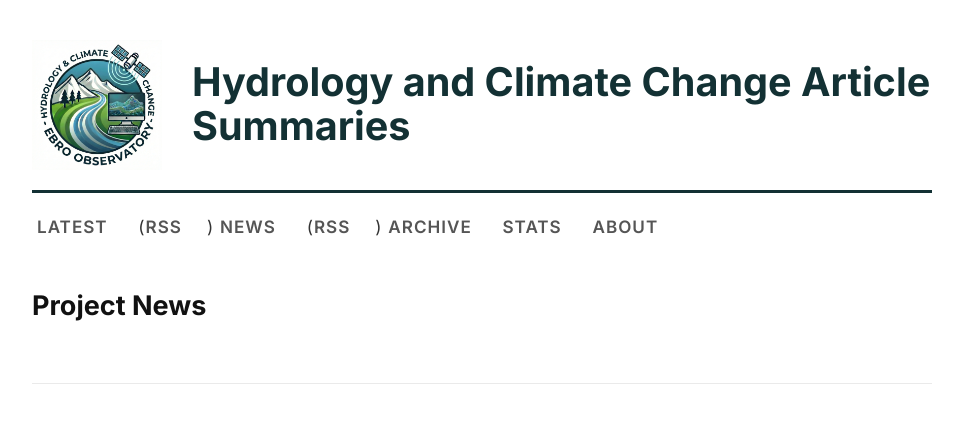
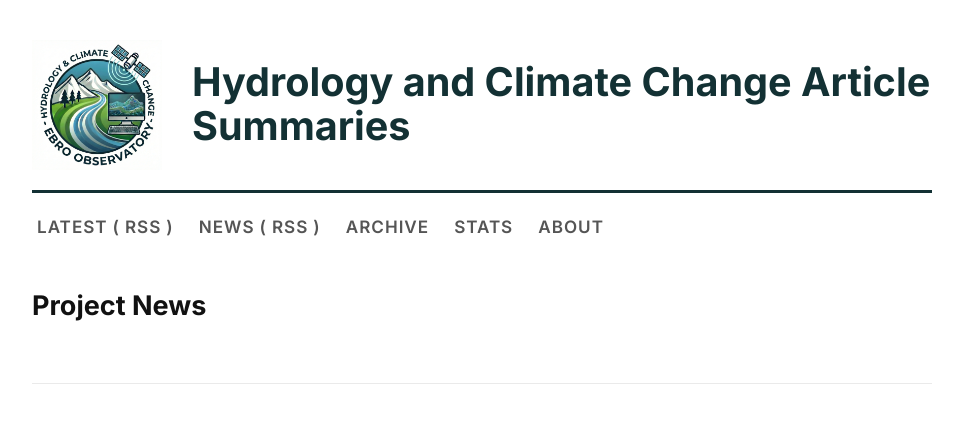
Before and after one commit to bitic/biblioassistant, a Python web app: template templates/news.html in a window 1280 px wide. Shown: the top 421 px of the page, without its empty margins (158-1121 px from the left). Run offline with Jinja, Linux system fonts and the light colour scheme; the template is opened without the code that fills it, so the values that code supplies are empty.

Commit message:
Fix menu spacing using flexbox and grouping
- Transitioned navigation to display: flex with a consistent gap.
- Wrapped grouped items (Label + RSS) in span tags to maintain proximity.
- Corrected inconsistent margins caused by mixed text and anchor tags.

This commit was coauthored by Gemini CLI

```diff
--- a/templates/base.html
+++ b/templates/base.html
@@ -86,13 +86,17 @@
             text-transform: uppercase;
             font-size: 0.95em;
             letter-spacing: 1px;
-            text-align: left; /* Align nav left too */
-            padding-left: 160px; /* Indent nav to align with text, effectively skipping logo width+gap? Or just left align. */
-            /* Better: just left align, maybe below title? */
+            text-align: left;
             padding-left: 5px;
+            display: flex;
+            flex-wrap: wrap;
+            gap: 25px;
+            align-items: center;
         }
-        header nav a { margin-right: 25px; margin-left: 0; color: #555; font-weight: 600; }
+        header nav a { color: #555; font-weight: 600; }
         header nav a:hover { color: var(--accent-color); }
+
+        .nav-item { display: flex; align-items: center; gap: 5px; color: #555; font-weight: 600; }
 
         .paper-item { margin-bottom: 40px; }
         .paper-title { font-size: 1.4em; margin-bottom: 5px; display: block; font-weight: 600; font-family: var(--font-sans); }
@@ -162,8 +166,8 @@
             <h1><a href="/index.html">Hydrology and Climate Change Article Summaries</a></h1>
         </div>
         <nav>
-            <a href="/index.html">Latest</a> (<a href="/feed.xml">RSS</a>)
-            <a href="/news.html">News</a> (<a href="/news.xml">RSS</a>)
+            <span class="nav-item"><a href="/index.html">Latest</a> (<a href="/feed.xml">RSS</a>)</span>
+            <span class="nav-item"><a href="/news.html">News</a> (<a href="/news.xml">RSS</a>)</span>
             <a href="/archive.html">Archive</a>
             <a href="/stats.html">Stats</a>
             <a href="/about.html">About</a>
```
